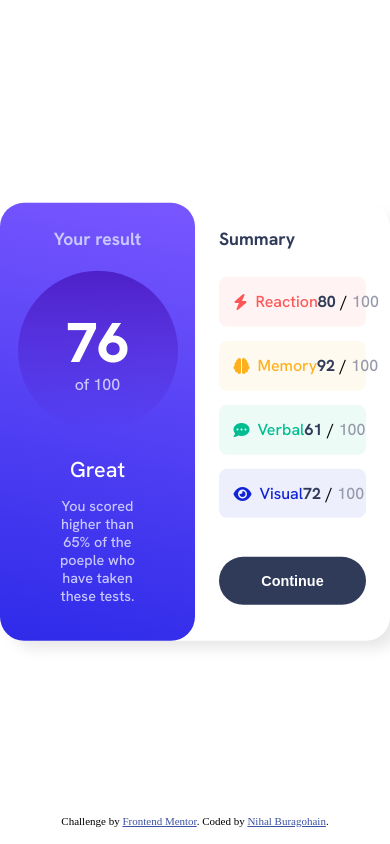
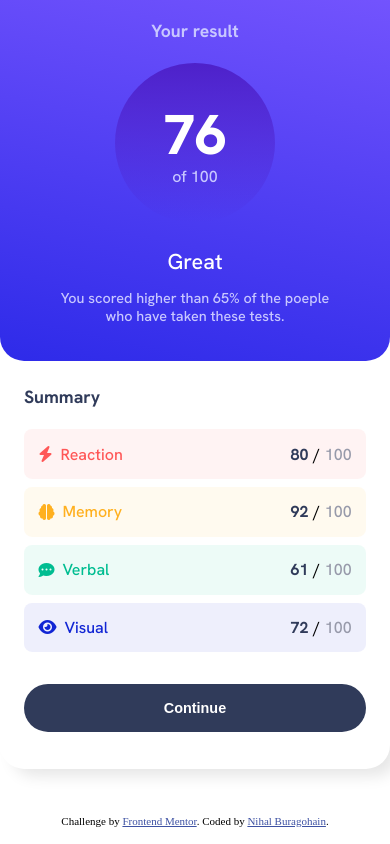
Before and after one commit to NihalP01/frontend-mentor-challenges-02, a plain HTML site: page index.html in a window 390 px wide. Drawn offline with Linux system fonts and the light colour scheme.

Commit message:
responsive

```diff
--- a/index.html
+++ b/index.html
@@ -57,6 +57,13 @@
         box-shadow: 10px 10px 15px -3px rgba(0, 0, 0, 0.1);
       }
 
+      @media screen and (max-width: 480px) {
+        .main-section {
+          display: flex;
+          flex-direction: column;
+        }
+      }
+
       .first-section {
         display: flex;
         flex-direction: column;
@@ -70,6 +77,12 @@
         border-radius: 1.5rem;
       }
 
+      @media screen and (max-width: 480px) {
+        .first-section {
+          margin-top: -7rem;
+        }
+      }
+
       .second-section {
         padding: 1.5rem;
         display: flex;
@@ -81,6 +94,12 @@
         color: hsl(241, 100%, 89%);
         font-size: 1.1rem;
         font-weight: 700;
+      }
+
+      @media screen and (max-width: 480px) {
+        .result-title {
+          margin-top: 2rem;
+        }
       }
 
       .score-circle {
```
